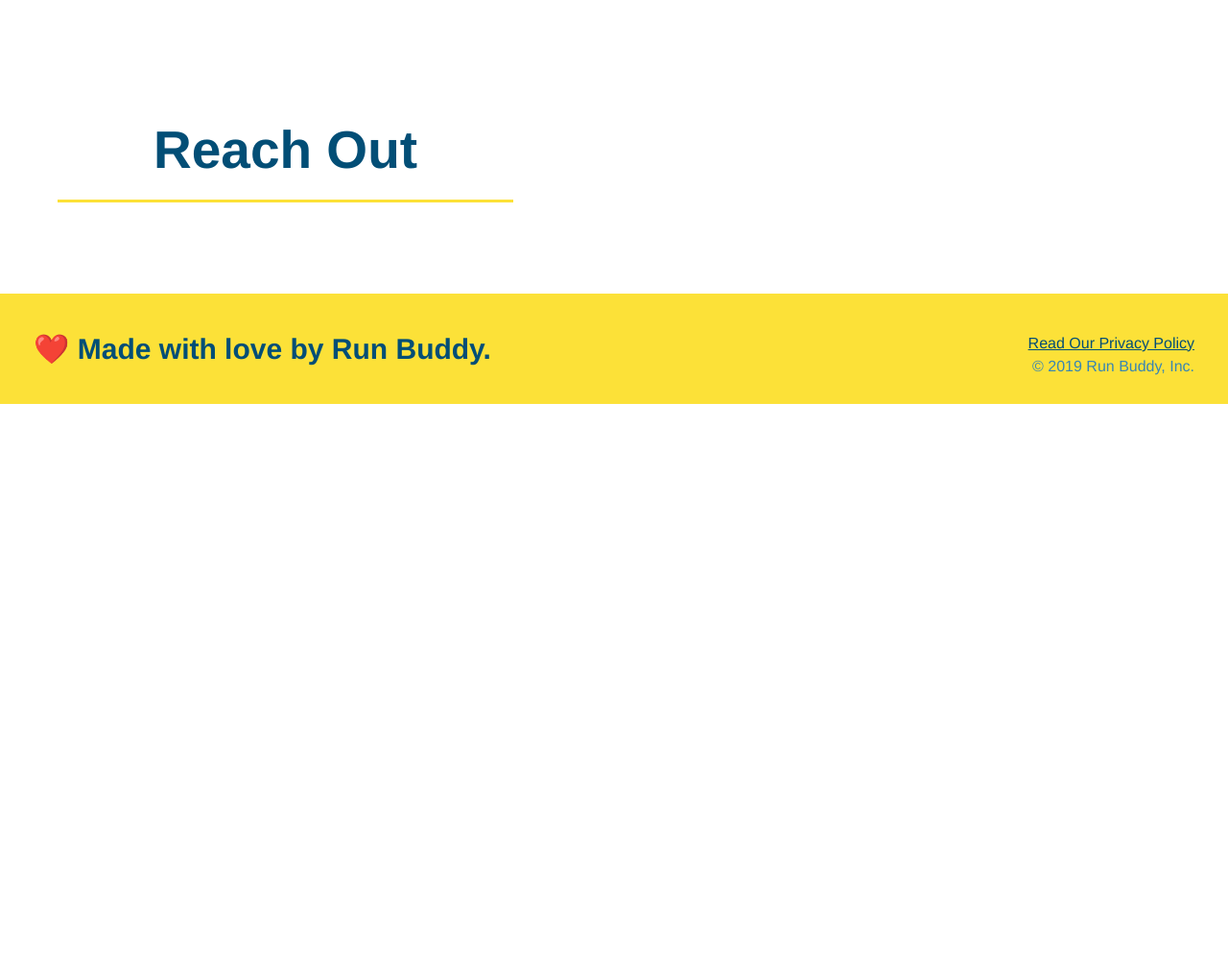
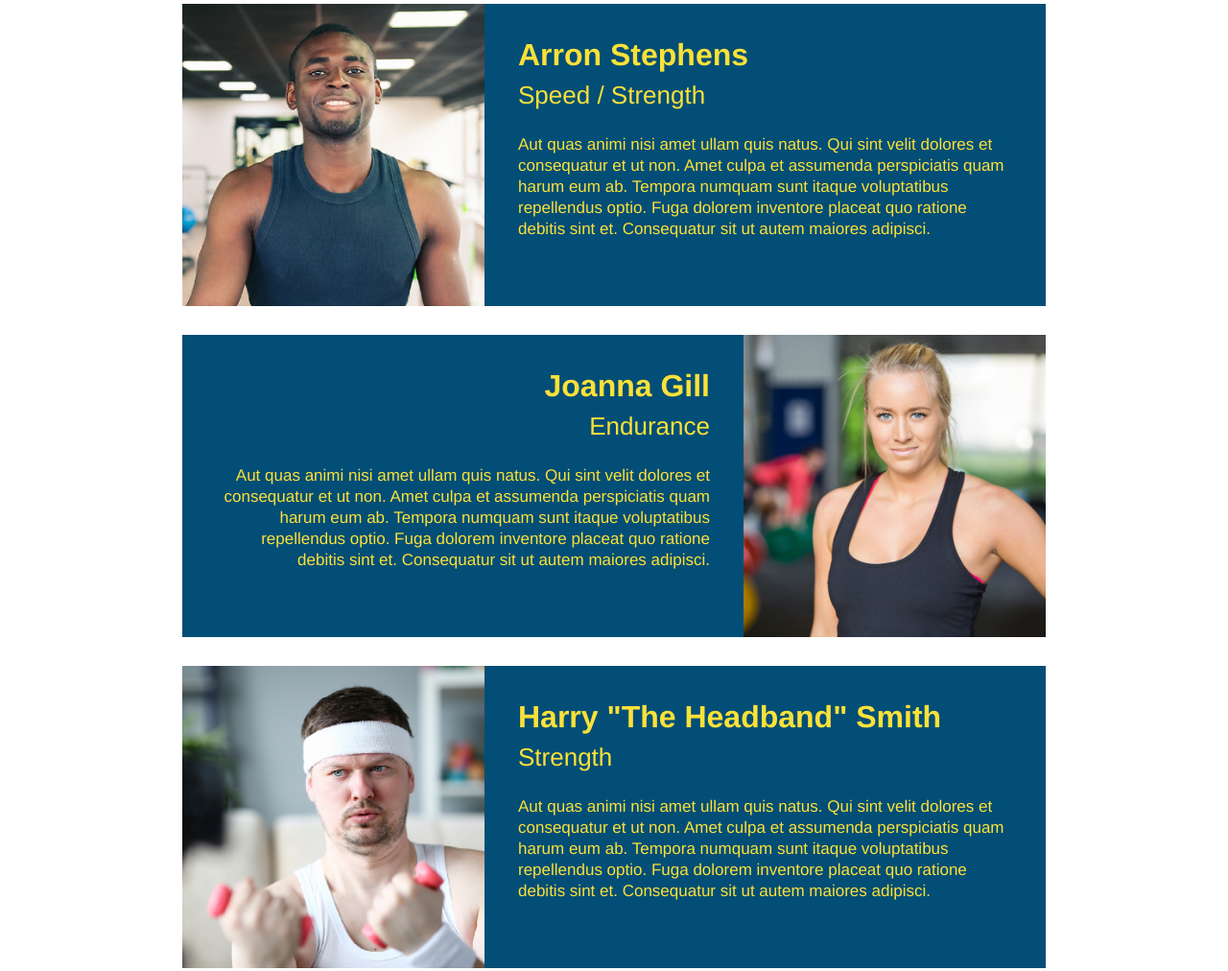
Before and after one commit to d-taylor6403/RunBuddyRunV1, a plain HTML site: page index.html in a window 1280 px wide. Shown: the part 2908-3920 px from the top of the page at 96% size. Before the commit the page ends 3329 px from the top, so only its background shows below. Drawn offline with Linux system fonts and the light colour scheme.

Commit message:
adding content and styling to Meet the Trainers Section

```diff
--- a/index.html
+++ b/index.html
@@ -120,8 +120,63 @@
     </section>
 
     <!--"meet the trainers" section-->
-    <section id="your-trainers">
+    <section class="your-trainers">
         <h2 class="section-title primary-border">Meet The Trainers</h2>
+
+        <!--Trainer 1 Section-->
+        <article class="trainer">
+            <!--Arron Stephens image here-->
+            <img src="./assets/images/trainer-1.jpg" alt="Aaron Stephens in his workout clothes, ready to pump iron." />
+            <div class="trainer-bio text-left">
+                <h3>Arron Stephens</h3>
+                <h4>Speed / Strength</h4>
+                <p>Aut quas animi nisi amet ullam quis natus. Qui sint velit dolores et consequatur et ut non. Amet
+                    culpa et
+                    assumenda perspiciatis quam harum eum ab. Tempora numquam sunt itaque voluptatibus repellendus
+                    optio.
+                    Fuga dolorem inventore placeat quo ratione debitis sint et. Consequatur sit ut autem maiores
+                    adipisci.
+                </p>
+            </div>
+        </article>
+        <!--Trainer 1 Section ends-->
+
+        <!--Trainer 2 Section-->
+
+        <article class="trainer">
+            <div class="trainer-bio text-right">
+                <h3>Joanna Gill</h3>
+                <h4>Endurance</h4>
+                <p>Aut quas animi nisi amet ullam quis natus. Qui sint velit dolores et consequatur et ut non. Amet
+                    culpa et
+                    assumenda perspiciatis quam harum eum ab. Tempora numquam sunt itaque voluptatibus repellendus
+                    optio.
+                    Fuga dolorem inventore placeat quo ratione debitis sint et. Consequatur sit ut autem maiores
+                    adipisci.
+                </p>
+            </div>
+            <!--Joanna Gill image here-->
+            <img src="./assets/images/trainer-2.jpg" alt="Joanna Gill in her workout clothes, ready to pump iron." />
+        </article>
+        <!--Trainer 2 Section Ends-->
+
+        <!--Trainer 3 Section-->
+        <article class="trainer">
+            <!--Harry Smith image here-->
+            <img src="./assets/images/trainer-3.jpg"
+                alt="Harry the headband Smith in his workout clothes, with weights in hand." />
+            <div class="trainer-bio text-left">
+                <h3>Harry "The Headband" Smith</h3>
+                <h4>Strength</h4>
+                <p>Aut quas animi nisi amet ullam quis natus. Qui sint velit dolores et consequatur et ut non. Amet
+                    culpa et
+                    assumenda perspiciatis quam harum eum ab. Tempora numquam sunt itaque voluptatibus repellendus
+                    optio.
+                    Fuga dolorem inventore placeat quo ratione debitis sint et. Consequatur sit ut autem maiores
+                    adipisci.
+                </p>
+            </div>
+        </article>
     </section>
 
     <!--"reach out" section-->
--- a/style.css
+++ b/style.css
@@ -3,6 +3,34 @@
     padding: 0;
     box-sizing: border-box;
 }
+
+/*Utilities*/
+
+.section-title {
+    font-size: 55px;
+    color: #024e76;
+    margin-bottom: 35px;
+    padding: 0 100px 20px 100px;
+    display: inline-block;
+    border-bottom: 3px solid;
+}
+
+.primary-border {
+    border-color: #fce138;
+}
+
+.secondary-border {
+    border-color: #39a6b2;
+}
+
+.text-left{
+    text-align: left;
+}
+
+.text-right {
+    text-align: right;
+}
+/* End of Utilities*/
 
 body {
     font-family: Helvetica, Arial, Helvetica, sans-serif;
@@ -126,26 +154,12 @@ section {
 
 /* Hero Style End */
 
+/*Intro Style Begins*/
+
 .intro {
     text-align: center;
 }
 
-.section-title {
-    font-size: 55px;
-    color: #024e76;
-    margin-bottom: 35px;
-    padding: 0 100px 20px 100px;
-    display: inline-block;
-    border-bottom: 3px solid;
-}
-
-.primary-border {
-    border-color: #fce138;
-}
-
-.secondary-border {
-    border-color: #39a6b2;
-}
 
 .intro p {
     line-height: 1.7;
@@ -154,6 +168,9 @@ section {
     font-size: 20px;
     margin: 0 auto;
 }
+/*Intro Style Ends */
+
+/*Steps Style Begins */
 
 .steps {
     text-align: center;
@@ -183,3 +200,47 @@ section {
 .steps span {
     font-size: 38px;
 }
+
+/*Steps Style Ends */
+
+/*Trainers Style Begins */
+
+.your-trainers {
+    text-align: center;
+}
+
+.trainer {
+    width: 900px;
+    margin: 0 auto 30px auto;
+    background: #024e76;
+    color: #fce138;
+    overflow: auto;
+}
+
+.trainer img {
+    width: 35%;
+    float: left;
+}
+
+.trainer-bio {
+    padding: 35px;
+    float: left;
+    width: 65%;
+}
+
+.trainer-bio h3 {
+    font-size: 32px;
+    margin-bottom: 8px;
+}
+
+.trainer-bio h4 {
+    font-weight: lighter;
+    font-size: 26px;
+    margin-bottom: 25px;
+}
+
+.trainer-bio p {
+    font-size: 17px;
+    line-height: 1.3;
+}
+/*Trainers Style Ends */
```
Also changed, not shown: assets/images/trainer-1.jpg (added), assets/images/trainer-2.jpg (added), assets/images/trainer-3.jpg (added).
